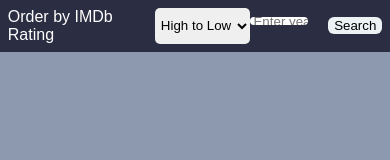
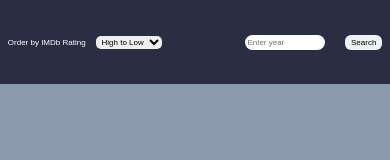
Before and after one commit to furqanzshaikh/FilterNSortJs, a plain HTML site: page index.html in a window 390 px wide. Drawn offline with Linux system fonts and the light colour scheme; no server answers.

Commit message:
added mediaquery

```diff
--- a/index.html
+++ b/index.html
@@ -10,7 +10,7 @@
 <body>
 <nav>
     <div class="dd">
-        <label >Order by IMDb Rating</label>
+        <span>Order by IMDb Rating</span>
         <select id="dropdown">
 
             <option value="asc">Low to High</option>
--- a/mediaquery.css
+++ b/mediaquery.css
@@ -1,6 +1,27 @@
 /* mediaquery.css */
 
 @media screen and (max-width: 768px) {
+    *{
+        font-size: 8px;
+    }
+    nav{
+        height: 10vh;
+    }
+    .dd{
+        width: 10px;
+        height: 12px;
+        gap: 10px;
+        align-items: center;
+    }
+    .dd > span{
+        white-space: nowrap; /* Prevent text from wrapping */
+
+        text-overflow: ellipsis;
+    }
+    input{
+        width: 80px;
+        height: 15px;
+    }
     .container {
         justify-content: flex-start;
     }
@@ -27,3 +48,20 @@
     }
 
 }
+
+
+@media screen and (max-width: 300px) {
+
+    input{
+        width: 70px;
+    }
+    select{
+        width: 60px;
+    }
+    .dd{
+        gap: 5px;
+    }
+    form{
+        gap: 5px;
+    }
+}
```
